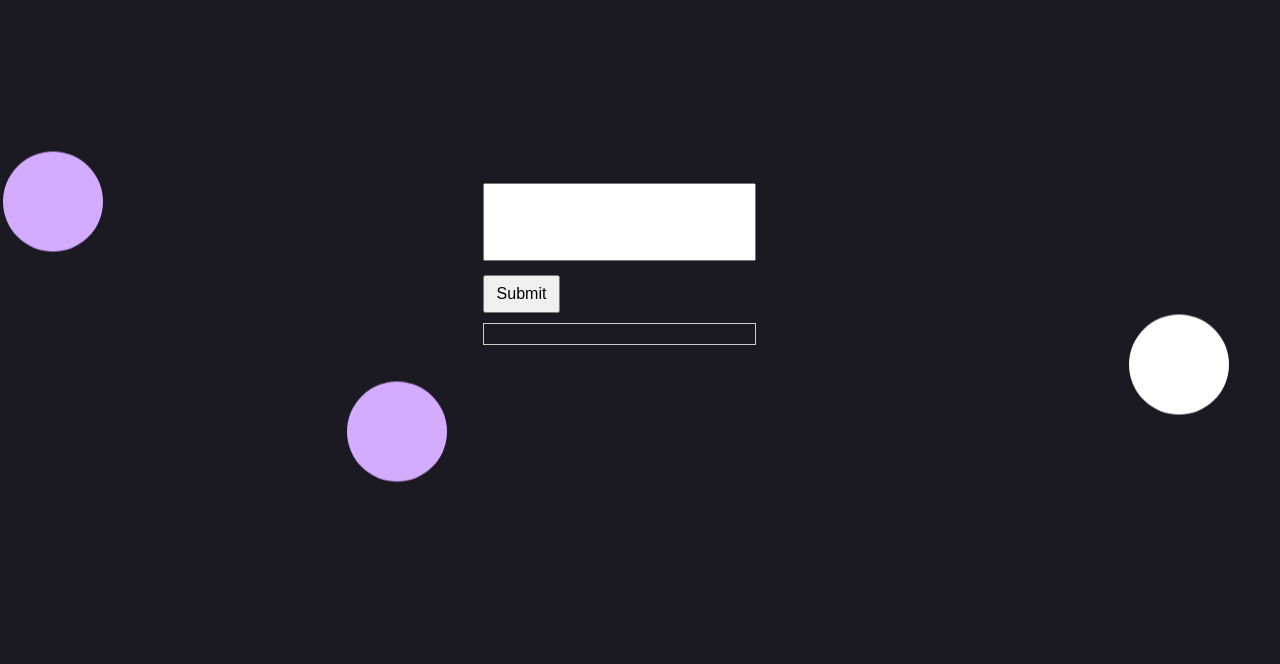
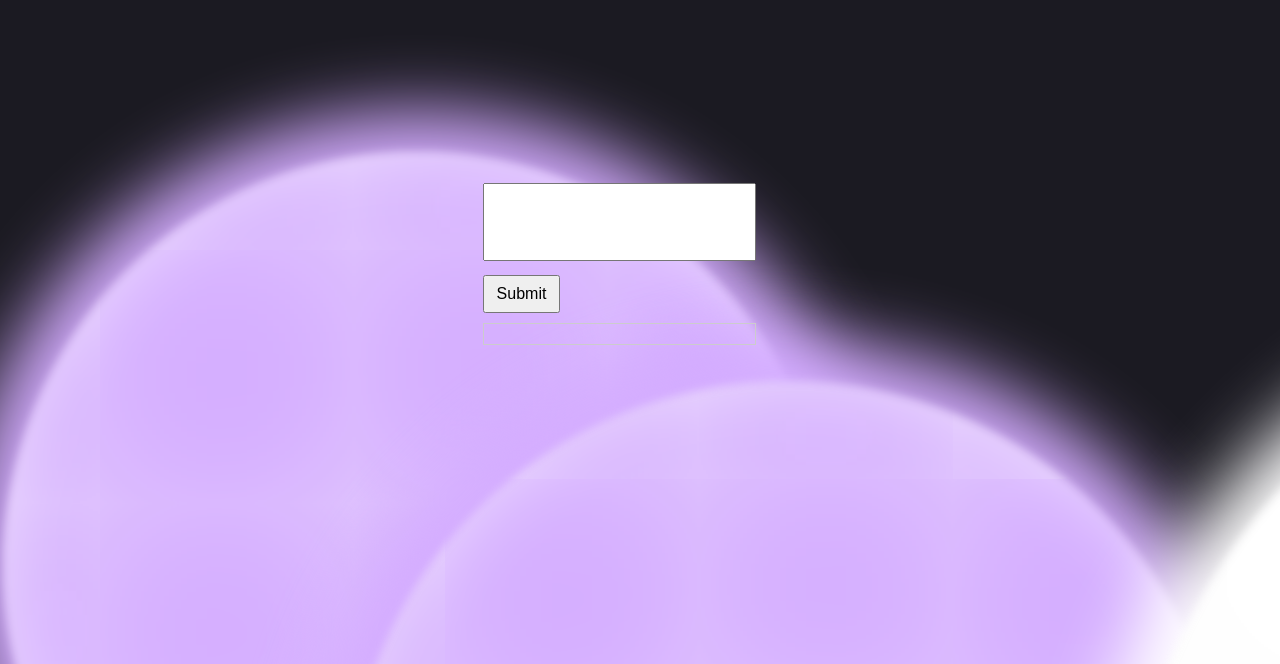
Before and after one commit to saoriu/saoriuchida, a React (Create React App) app in the folder saori-portfolio/: page / in a window 1280 px wide. Shown: the part 136-800 px from the top of the page. Built offline with nearby package versions, Linux system fonts and the light colour scheme.

Commit message:
filter in bg

```diff
--- a/saori-portfolio/src/AnimatedBackground.js
+++ b/saori-portfolio/src/AnimatedBackground.js
@@ -13,24 +13,30 @@ function getRandomPosition() {
   };
 }
 
+function getRandomWidth() {
+  // Randomize width between 50% to 100%
+  return `${50 + Math.random() * 50}vw`;
+}
+
 function AnimatedBackground() {
   return (
     <div>
-        {colors.map((_, index) => (
+      {colors.map((_, index) => {
+        const randomColor = getRandomColor();
+        return (
           <div
             key={index}
             className="wedge"
             style={{
               ...getRandomPosition(),
-              backgroundColor: getRandomColor(),
-              width: '100px',
-              height: '100px'
+              width: getRandomWidth(),
+              boxShadow: `rgb(250, 250, 250) 0px 0px 100px -40px inset, ${randomColor} 0px 0px 30vw 30vw inset, ${randomColor} 0px 0px 70px 40px`
             }}
           />
-        ))}
+        );
+      })}
     </div>
   );
 }
 
-
 export default AnimatedBackground;
--- a/saori-portfolio/src/App.css
+++ b/saori-portfolio/src/App.css
@@ -56,7 +56,14 @@ button {
   animation: float 3s infinite;
   position: absolute;
   border-radius: 50%;
+  width: min(1440px, 100%);
+  aspect-ratio: 1 / 1;
+  top: max(-720px, -50vw);
+  right: max(-720px, -50vw);
+  background-color: rgb(250, 250, 250);
+  filter: blur(4px);
 }
+
 
 
 @media (prefers-reduced-motion: no-preference) {
```
Lines whose indentation alone changed are shown as unchanged.
